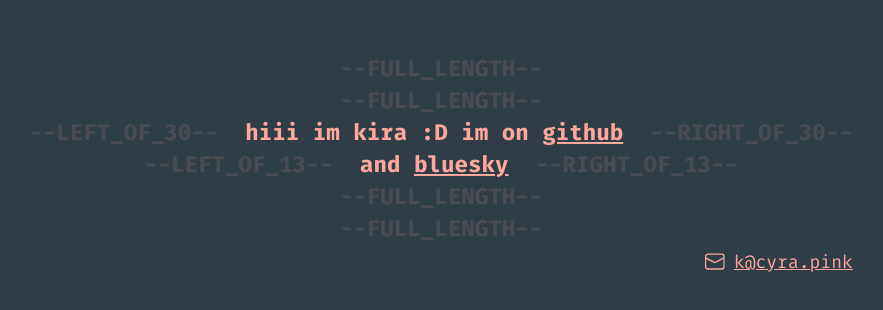
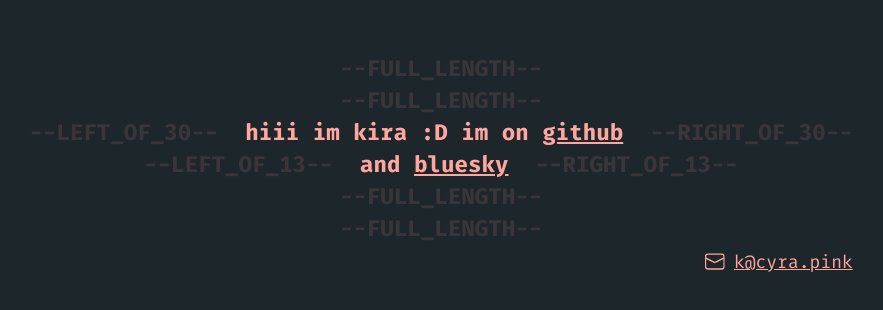
Before and after one commit to cyradotpink/website, a website: page assets/index.html in a window 1280 px wide. Shown: the part 234-544 px from the top of the page, without its empty margins (199-1082 px from the left). Drawn offline with Linux system fonts and the light colour scheme.

Commit message:
darker background

```diff
--- a/assets/index.html
+++ b/assets/index.html
@@ -21,7 +21,7 @@
             html {
                 --pink: #ffa69e;
                 --trans-pink: #ffa69e20;
-                --background: #2f3e46;
+                --background: #1d262b;
                 font-size: 20px;
             }
             body {
--- /dev/null
+++ b/package.json
@@ -0,0 +1,5 @@
+{
+  "devDependencies": {
+    "wrangler": "^3.84.1"
+  }
+}
```
Also changed, not shown: 2 other files.
